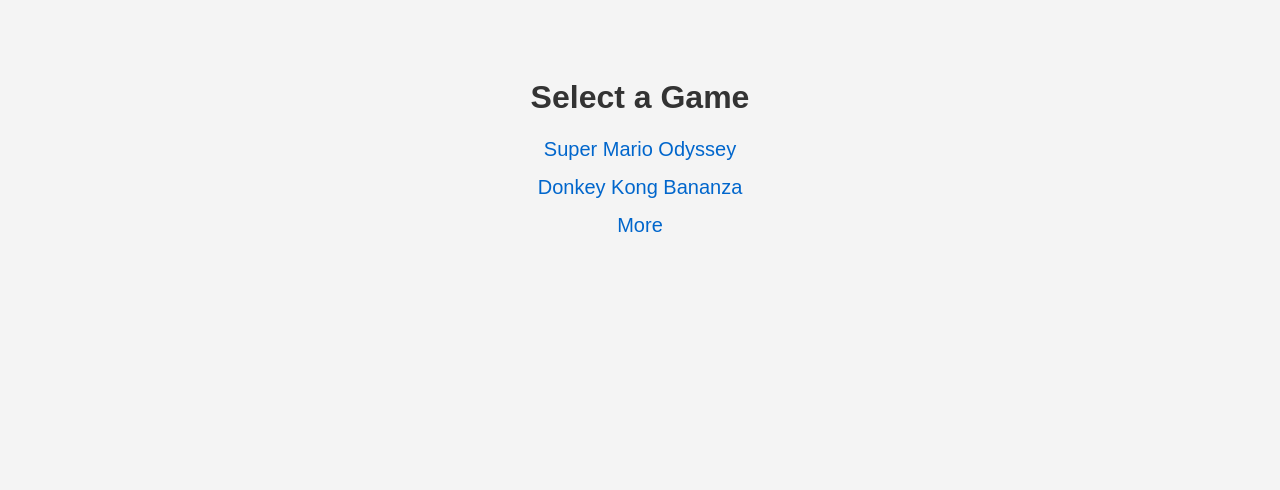
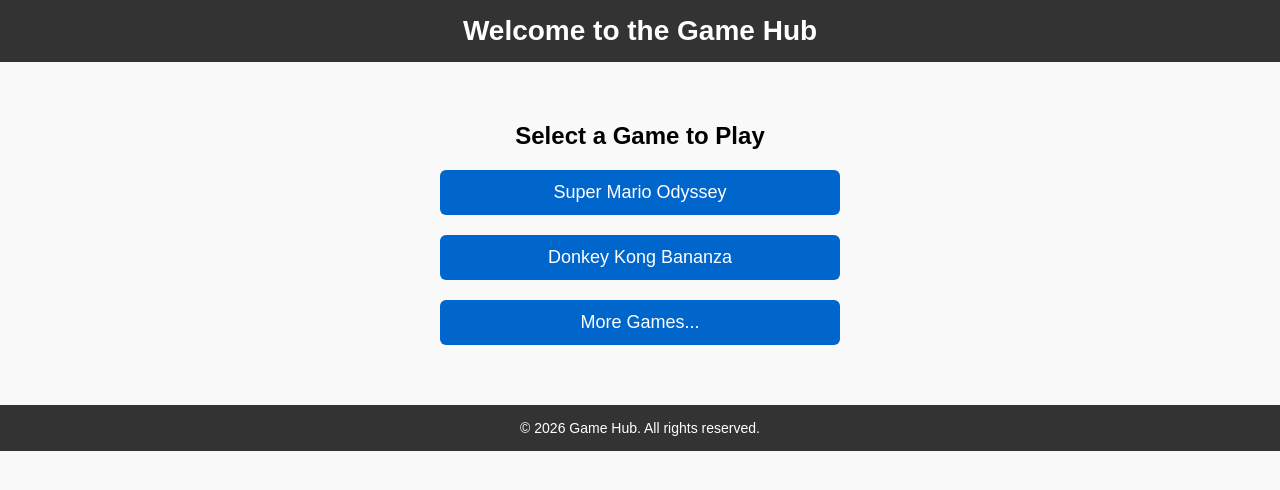
Before and after one commit to KirbywithaZ/Mom-Can-We-Have...., a plain HTML site: page index.html in a window 1280 px wide. Drawn offline with Linux system fonts and the light colour scheme.

Commit message:
Revamp index.html layout and styling

```diff
--- a/index.html
+++ b/index.html
@@ -6,36 +6,67 @@
   <style>
     body {
       font-family: Arial, sans-serif;
-      background-color: #f4f4f4;
+      margin: 0;
+      background-color: #f9f9f9;
+    }
+    header, footer {
+      background-color: #333;
+      color: white;
       text-align: center;
-      padding: 50px;
+      padding: 15px 0;
     }
-    h1 {
-      color: #333;
+    header h1 {
+      margin: 0;
+      font-size: 28px;
+    }
+    footer p {
+      margin: 0;
+      font-size: 14px;
+    }
+    main {
+      padding: 40px;
+      text-align: center;
     }
     .game-list {
       list-style: none;
       padding: 0;
+      margin: 0 auto;
+      max-width: 400px;
     }
     .game-list li {
-      margin: 15px 0;
+      margin: 20px 0;
     }
     .game-list a {
+      display: block;
+      padding: 12px;
+      background-color: #0066cc;
+      color: white;
       text-decoration: none;
-      font-size: 20px;
-      color: #0066cc;
+      border-radius: 6px;
+      font-size: 18px;
+      transition: background-color 0.3s ease;
     }
     .game-list a:hover {
-      color: #ff6600;
+      background-color: #ff6600;
     }
   </style>
 </head>
 <body>
-  <h1>Select a Game</h1>
-  <ul class="game-list">
-    <li><a href="Super Mario Odyssey.html">Super Mario Odyssey</a></li>
-    <li><a href="Donkey Kong Bananza.html">Donkey Kong Bananza</a></li>
-    <li><a href="More.html">More</a></li>
-  </ul>
+  <header>
+    <h1>Welcome to the Game Hub</h1>
+  </header>
+
+  <main>
+    <h2>Select a Game to Play</h2>
+    <ul class="game-list">
+      <li><a href="Super Mario Odyssey.html">Super Mario Odyssey</a></li>
+      <li><a href="Donkey Kong Bananza.html">Donkey Kong Bananza</a></li>
+      <li><a href="More.html">More Games...</a></li>
+    </ul>
+  </main>
+
+  <footer>
+    <p>&copy; 2026 Game Hub. All rights reserved.</p>
+  </footer>
 </body>
 </html>
```
